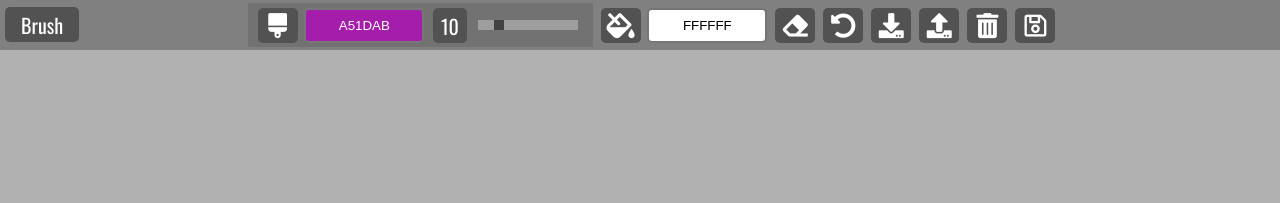
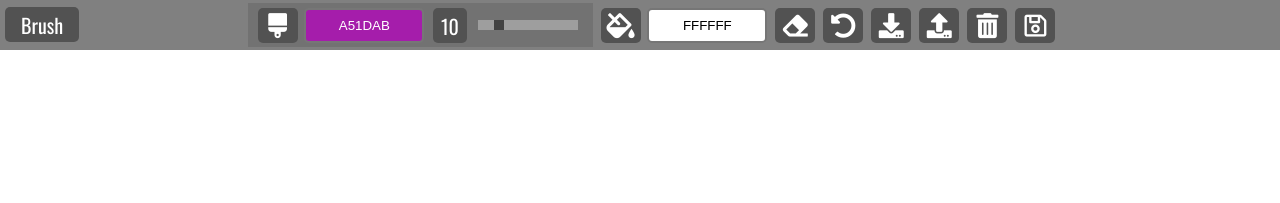
Before and after one commit to Apang20/Paint-Clone, a plain HTML site: page index.html in a window 1280 px wide. Drawn offline with nearby package versions, Linux system fonts and the light colour scheme.

Commit message:
complete canvas set up

```diff
--- a/script.js
+++ b/script.js
@@ -63,12 +63,12 @@ let currentColor = '#A51DAB';
 
 // }
 
-// Create Canvas
+
 function createCanvas() {
-  // canvas.width = ;
-  // canvas.height = ;
-  // context.fillStyle = ;
-  // context.fillRect();
+  canvas.width = window.innerWidth;
+  canvas.height = window.innerHeight - 50;
+  context.fillStyle = bucketColor;
+  context.fillRect(0, 0, canvas.width, canvas.height);
   body.appendChild(canvas);
 
 }
--- a/style.css
+++ b/style.css
@@ -146,7 +146,6 @@ body {
 
 /* Canvas */
 canvas#canvas {
-  background-color: rgb(177, 177, 177);
   position: absolute;
   top: 50px;
   cursor: crosshair;
```
